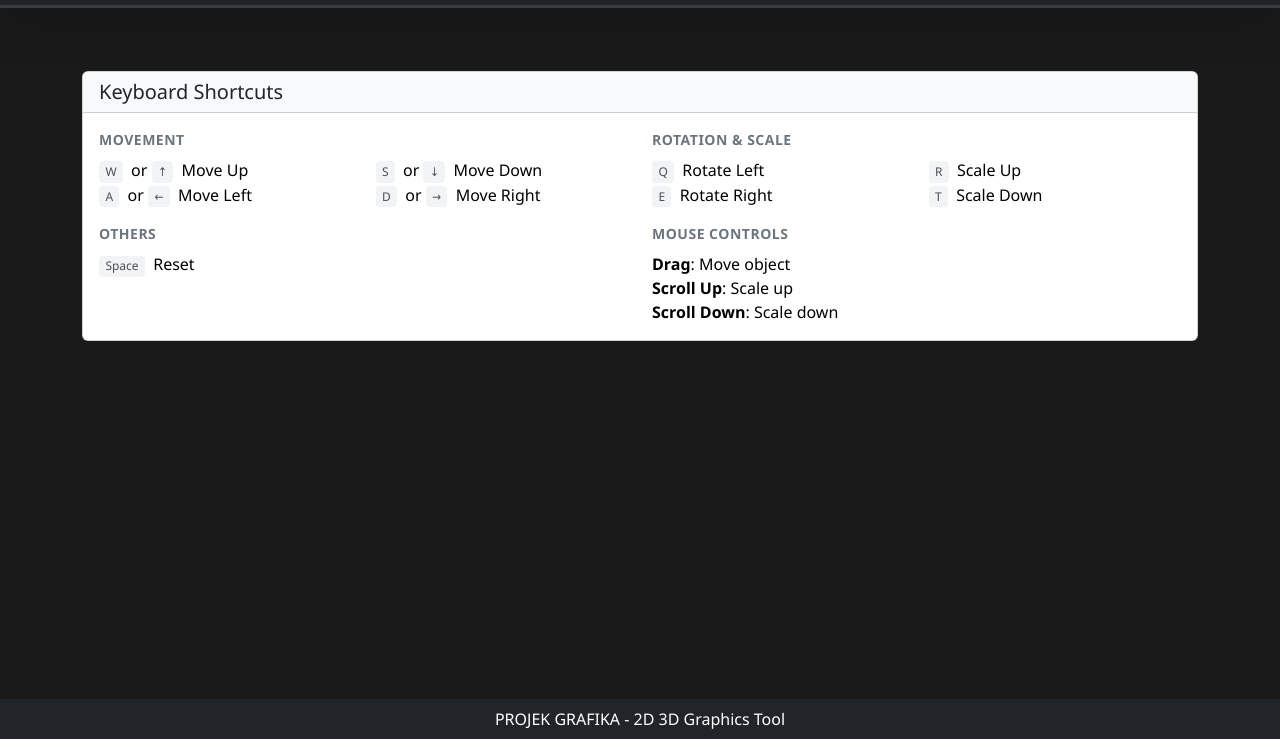
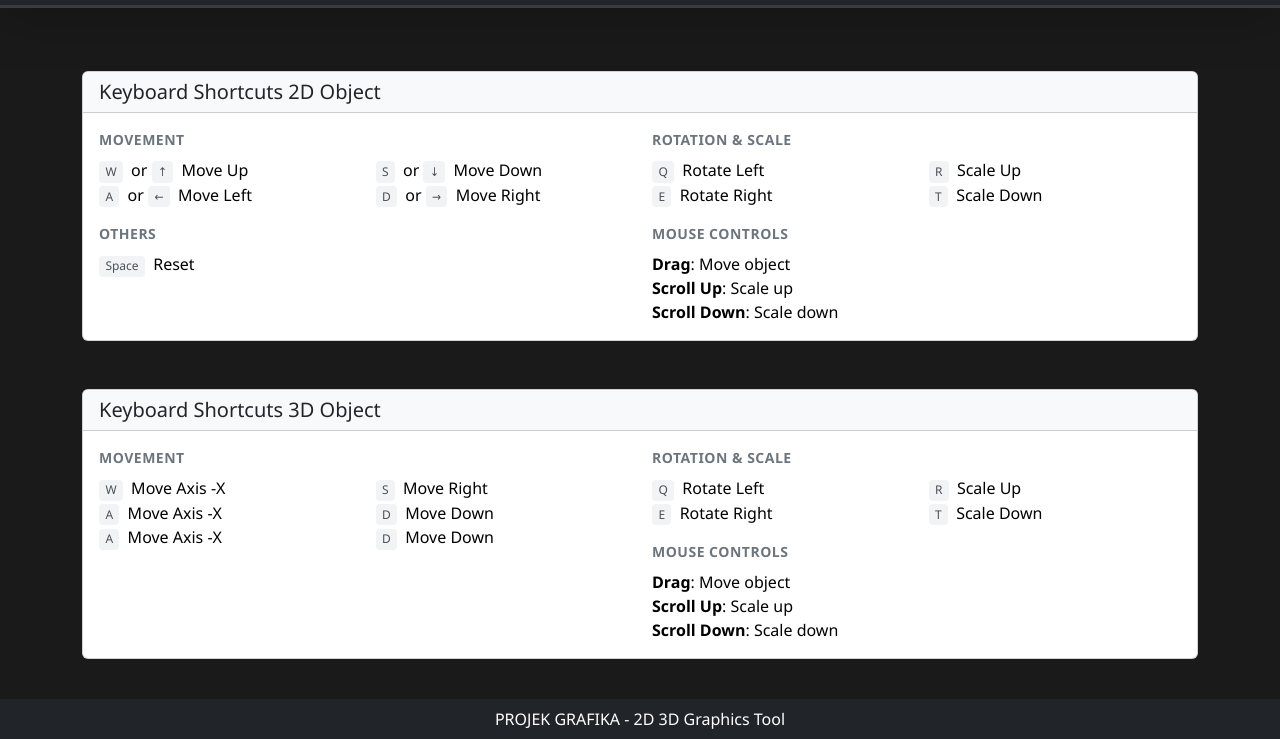
Before and after one commit to Simad9/ProjekAkhir_Grafika, a plain HTML site: page pages/help.html in a window 1280 px wide. Shown: the part 61-800 px from the top of the page. Drawn offline with nearby package versions, Linux system fonts and the light colour scheme.

```diff
--- a/pages/help.html
+++ b/pages/help.html
@@ -19,7 +19,9 @@
   </head>
   <body>
     <!-- NAVBAR -->
-    <nav class="navbar navbar-expand-lg navbar-dark shadow-lg bg-dark fixed-top">
+    <nav
+      class="navbar navbar-expand-lg navbar-dark shadow-lg bg-dark fixed-top"
+    >
       <div class="container-fluid">
         <a class="navbar-brand" href="#">PROJEK GRAFIKA</a>
         <button
@@ -50,12 +52,13 @@
     </nav>
 
     <!-- MAIN CONTENT -->
-    <main class="container mt-5 pt-4" style="color: black;">
+    <!-- 3D Keyboard Shortcuts -->
+    <main class="container mt-5 pt-4" style="color: black">
       <div class="card">
         <div class="card-header bg-light">
-          <h5 class="mb-0">Keyboard Shortcuts</h5>
+          <h5 class="mb-0">Keyboard Shortcuts 2D Object</h5>
         </div>
-        <div class="card-body" style="color: black;">
+        <div class="card-body" style="color: black">
           <div class="row">
             <div class="col-md-6">
               <div class="mb-3">
@@ -95,12 +98,91 @@
                 <div class="section-header">ROTATION &amp; SCALE</div>
                 <div class="row">
                   <div class="col-6">
-                    <div><span class="keyboard-shortcut">Q</span> Rotate Left</div>
-                    <div><span class="keyboard-shortcut">E</span> Rotate Right</div>
+                    <div>
+                      <span class="keyboard-shortcut">Q</span> Rotate Left
+                    </div>
+                    <div>
+                      <span class="keyboard-shortcut">E</span> Rotate Right
+                    </div>
                   </div>
                   <div class="col-6">
                     <div><span class="keyboard-shortcut">R</span> Scale Up</div>
-                    <div><span class="keyboard-shortcut">T</span> Scale Down</div>
+                    <div>
+                      <span class="keyboard-shortcut">T</span> Scale Down
+                    </div>
+                  </div>
+                </div>
+              </div>
+
+              <div>
+                <div class="section-header">MOUSE CONTROLS</div>
+                <div>
+                  <div><strong>Drag</strong>: Move object</div>
+                  <div><strong>Scroll Up</strong>: Scale up</div>
+                  <div><strong>Scroll Down</strong>: Scale down</div>
+                </div>
+              </div>
+            </div>
+          </div>
+        </div>
+      </div>
+    </main>
+
+    <!-- 3D Keyboard Shortcuts -->
+    <main class="container mt-5 pt-0" style="color: black">
+      <div class="card">
+        <div class="card-header bg-light">
+          <h5 class="mb-0">Keyboard Shortcuts 3D Object</h5>
+        </div>
+        <div class="card-body" style="color: black">
+          <div class="row">
+            <div class="col-md-6">
+              <div class="mb-3">
+                <div class="section-header">MOVEMENT</div>
+                <div class="row">
+                  <div class="col-6">
+                    <div>
+                      <span class="keyboard-shortcut">W</span> Move Axis -X
+                    </div>
+                    <div>
+                      <span class="keyboard-shortcut">A</span> Move Axis -X
+                    </div>
+                    <div>
+                      <span class="keyboard-shortcut">A</span> Move Axis -X
+                    </div>
+                  </div>
+                  <div class="col-6">
+                    <div>
+                      <span class="keyboard-shortcut">S</span> Move Right
+                    </div>
+                    <div>
+                      <span class="keyboard-shortcut">D</span> Move Down
+                    </div>
+                    <div>
+                      <span class="keyboard-shortcut">D</span> Move Down
+                    </div>
+                  </div>
+                </div>
+              </div>
+            </div>
+
+            <div class="col-md-6">
+              <div class="mb-3">
+                <div class="section-header">ROTATION &amp; SCALE</div>
+                <div class="row">
+                  <div class="col-6">
+                    <div>
+                      <span class="keyboard-shortcut">Q</span> Rotate Left
+                    </div>
+                    <div>
+                      <span class="keyboard-shortcut">E</span> Rotate Right
+                    </div>
+                  </div>
+                  <div class="col-6">
+                    <div><span class="keyboard-shortcut">R</span> Scale Up</div>
+                    <div>
+                      <span class="keyboard-shortcut">T</span> Scale Down
+                    </div>
                   </div>
                 </div>
               </div>
```
Also changed, not shown: pages/2dPage.html (+1 -1 lines), pages/3dPage.html (+5 -2 lines), pages/developerPage.html (+11 -1 lines).
